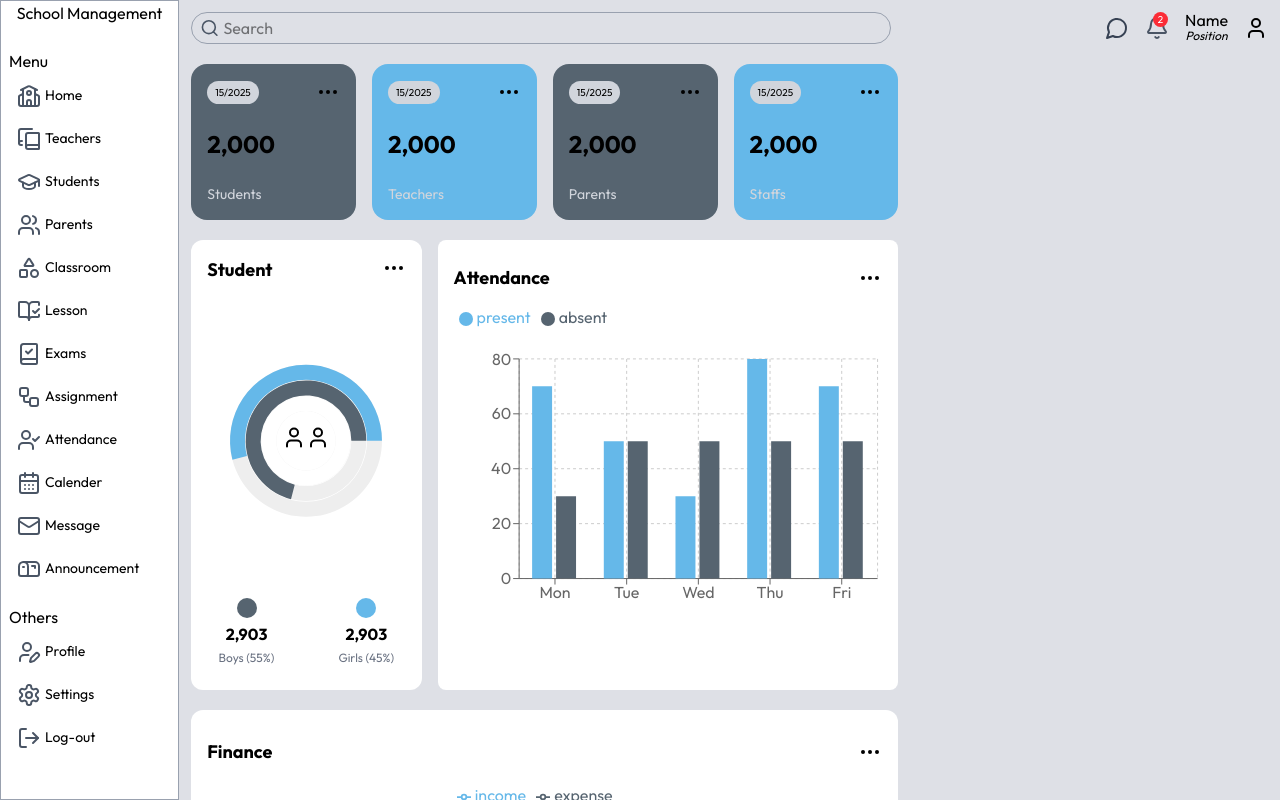
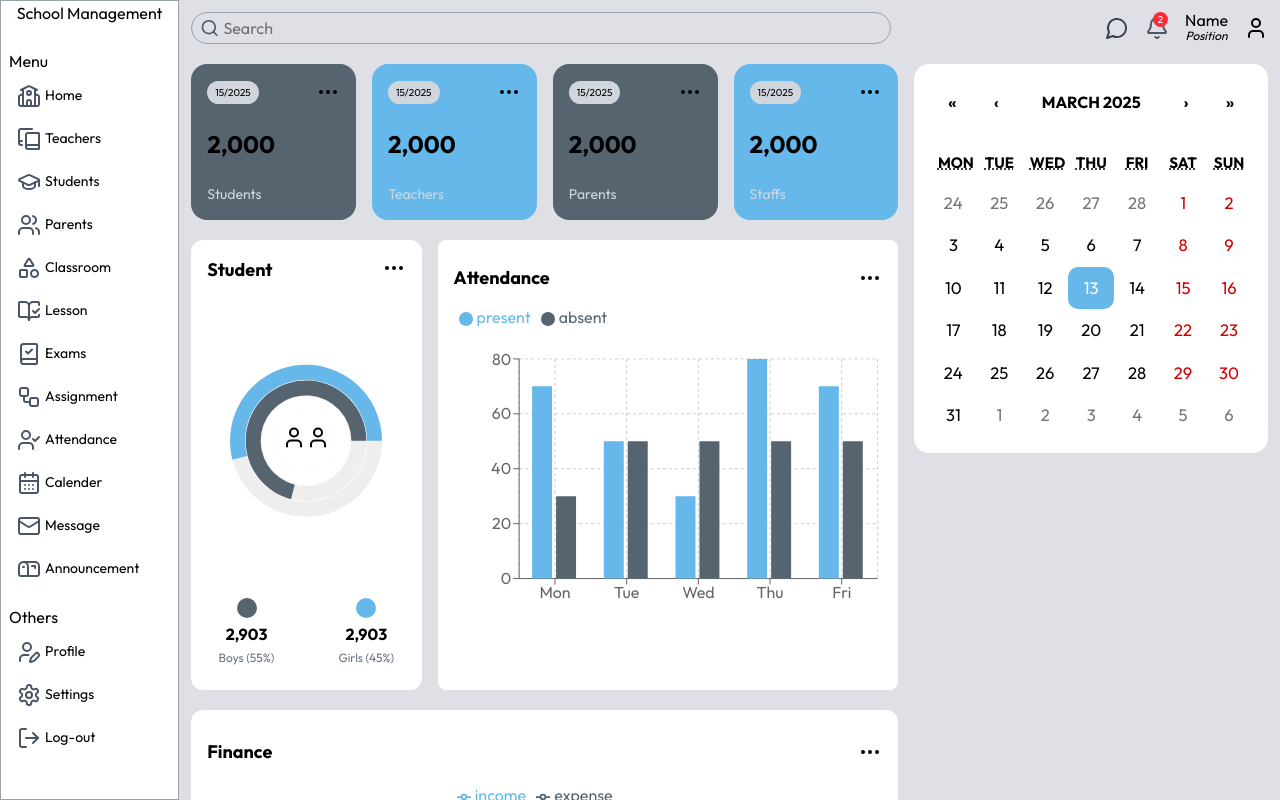
Before and after one commit to Chinweike99/school_management_system, a Next.js app: page /admin in a window 1280 px wide. Built offline with nearby package versions, Linux system fonts and the light colour scheme; a web font is replaced by a local one.

Commit message:
event calender component

```diff
--- a/package.json
+++ b/package.json
@@ -15,6 +15,7 @@
     "next": "15.2.1",
     "re-chart": "^1.0.0",
     "react": "^19.0.0",
+    "react-calendar": "^5.1.0",
     "react-dom": "^19.0.0",
     "recharts": "^2.15.1",
     "tailwind-variants": "^1.0.0"
--- a/src/app/(dashboard)/admin/page.tsx
+++ b/src/app/(dashboard)/admin/page.tsx
@@ -1,5 +1,6 @@
 import Attendance from '@/app/components/AttendanceChart'
 import Countcharts from '@/app/components/Countcharts'
+import EventCalender from '@/app/components/EventCalender'
 import FinanceChart from '@/app/components/FinanceChart'
 import UserCard from '@/app/components/UserCard'
 import React from 'react'
@@ -36,8 +37,8 @@ const Adminpage = () => {
         </div>
       </div>
 
-      <div className='w-full lg:w-1/3'>
-
+      <div className='w-full lg:w-1/3 flex flex-col gap-6'>
+        <EventCalender />
       </div>
 
     </div>
--- /dev/null
+++ b/src/app/components/EventCalender.tsx
@@ -0,0 +1,25 @@
+"use client";
+
+
+import React, { useState } from 'react'
+import Calendar from 'react-calendar';
+import 'react-calendar/dist/Calendar.css';
+import '../../app/globals.css'
+
+
+type ValuePiece = Date | null;
+type Value = ValuePiece | [ValuePiece, ValuePiece];
+
+const EventCalender = () => {
+    const [value, onChange] = useState<Value>(new Date());
+
+  return (
+    <div className=''>
+      <Calendar onChange={onChange} value={value}
+    //   className={"w-full"}
+      />
+    </div>
+  )
+}
+
+export default EventCalender
--- a/src/app/globals.css
+++ b/src/app/globals.css
@@ -1,4 +1,44 @@
 @import "tailwindcss";
+
+
+
+
+
+.react-calendar{
+  width: 100% !important;
+  border: none !important;
+  border-radius: 15px !important;
+  padding: 1rem !important;
+  font-family: "Outfit" !important;
+  font-size: 20px !important;
+}
+
+.react-calendar__tile--active{
+  background: #313638 !important;
+  color: #fff;
+  border-radius: 10px !important;
+  width: 4rem !important;
+}
+
+.react-calendar__navigation button {
+  min-width: 44px;
+  background: none;
+  font-size: 1rem !important;
+  font-weight: bold !important;
+  text-transform: uppercase !important;
+}
+
+.react-calendar__tile--now {
+  background: #65b8e9 !important;
+  border-radius: 10px !important;
+}
+
+
+
+
+
+
+
 
 /* :root {
   --background: #ffffff;
```
Also changed, not shown: 1 other file (tests, documents, lock files or other folders).
